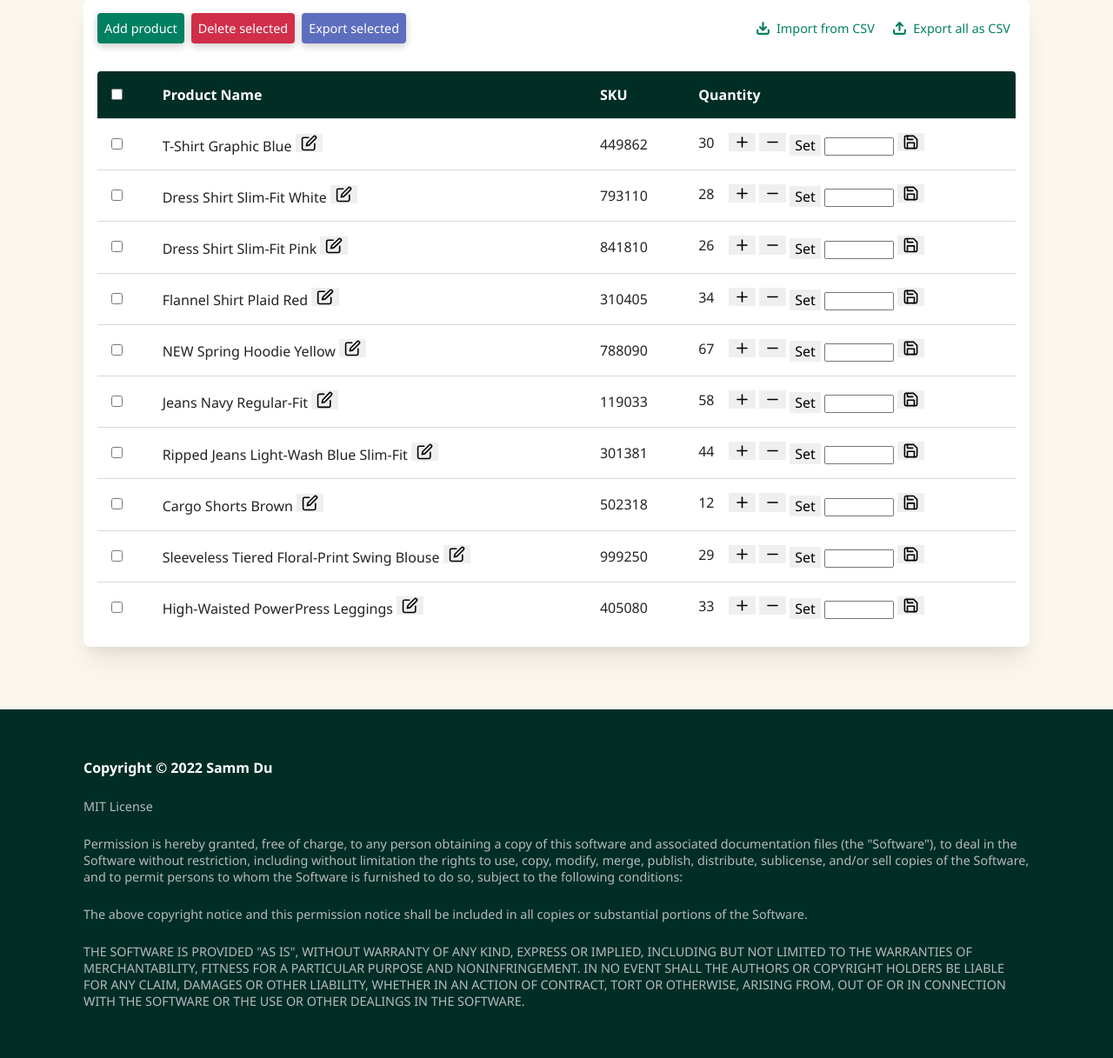
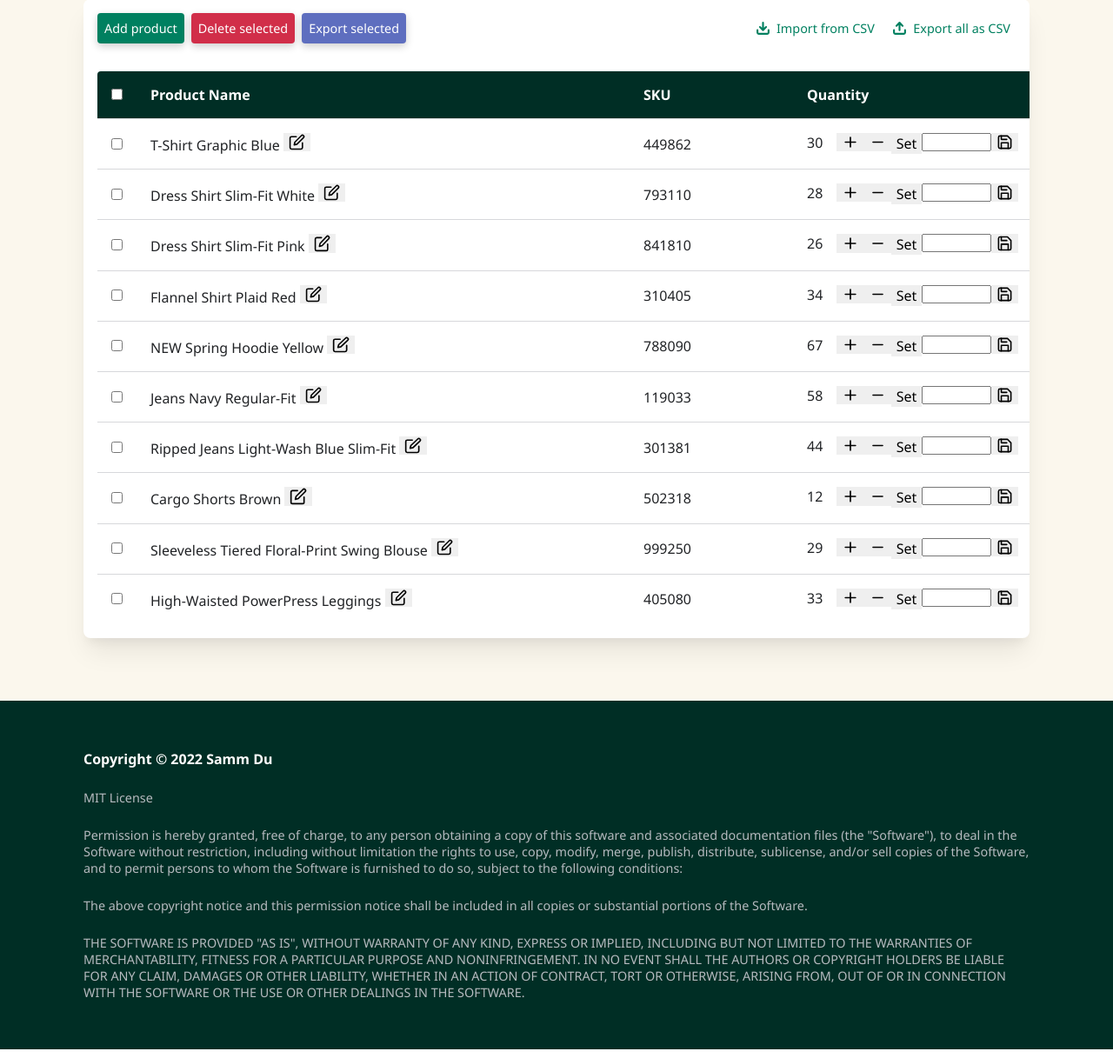
Before and after one commit to sammdu/Shopify-Challenge-2022, a Flask app: page / in a window 1280 px wide. Shown: the part 199-1416 px from the top of the page at 87% size. Run offline with Flask 2, Linux system fonts and the light colour scheme; data comes from the database, SQL or seed files in the repository; some web fonts are replaced.

Commit message:
table scrollable

```diff
--- a/static/css/style.css
+++ b/static/css/style.css
@@ -122,7 +122,6 @@ span.impex-ops button[name='exp-all']:hover img {
 section.dash div.inventory {
     width: 100%;
     height: 100%;
-    padding: 1rem;
     overflow-x: auto;
 }
 
@@ -131,7 +130,7 @@ div.inventory table {
     border-collapse: collapse;
     border-radius: 0.25rem 0.25rem 0 0;
     overflow: hidden;
-    margin: 0;
+    margin: 1rem;
     padding: 0;
     min-width: 100%;
     table-layout: fixed;
@@ -152,8 +151,24 @@ div.inventory table tbody tr {
     border-top: 0.08rem solid #d7d8db;
 }
 
-div.inventory table td.col-qty {
-    /* width: 18rem; */
+div.inventory table th.col-chk {
+    width: 2rem;
+}
+
+div.inventory table th.col-nme {
+    min-width: 12rem;
+}
+
+div.inventory table th.col-sku {
+    min-width: 8rem;
+}
+
+div.inventory table th.col-qty {
+    width: 18rem;
+    min-width: 15rem;
+}
+
+div.inventory table td.cell-qty {
     display: inline-flex;
     flex-direction: row;
     justify-content: flex-start;
@@ -162,8 +177,12 @@ div.inventory table td.col-qty {
     column-gap: 1rem;
 }
 
-div.inventory table td.col-qty span.qty-adj {
+div.inventory table td.cell-qty span.qty-adj {
     flex-shrink: 0;
+    display: inline-flex;
+    flex-direction: row;
+    justify-content: flex-start;
+    align-items: flex-start;
 }
 
 /* footer styling */
--- a/templates/inventory.html
+++ b/templates/inventory.html
@@ -2,10 +2,10 @@
 <table>
     <thead class="text-bold">
         <tr>
-            <th scope="col"><input type="checkbox" name="select-all"></th>
-            <th scope="col">Product Name</th>
-            <th scope="col">SKU</th>
-            <th scope="col" name=>Quantity</th>
+            <th class="col-chk" scope="col"><input type="checkbox" name="select-all"></th>
+            <th class="col-nme" scope="col">Product Name</th>
+            <th class="col-sku" scope="col">SKU</th>
+            <th class="col-qty" scope="col">Quantity</th>
         </tr>
     </thead>
     <tbody>
@@ -26,7 +26,7 @@
                 {{ item['sku'] }}
             </td>
 
-            <td class="col-qty" scope="row" data-label="Quantity">
+            <td class="cell-qty" scope="row" data-label="Quantity">
                 <span class="qty-num">{{ item['quantity'] }}</span>
                 <span class="qty-adj">
                     <button class="qty-mode" type="button" name="qty-add">
```
